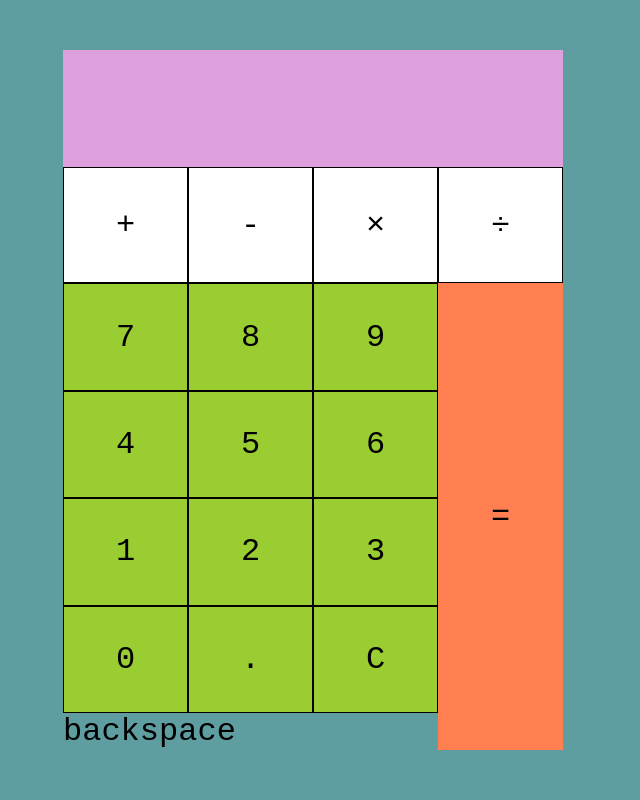
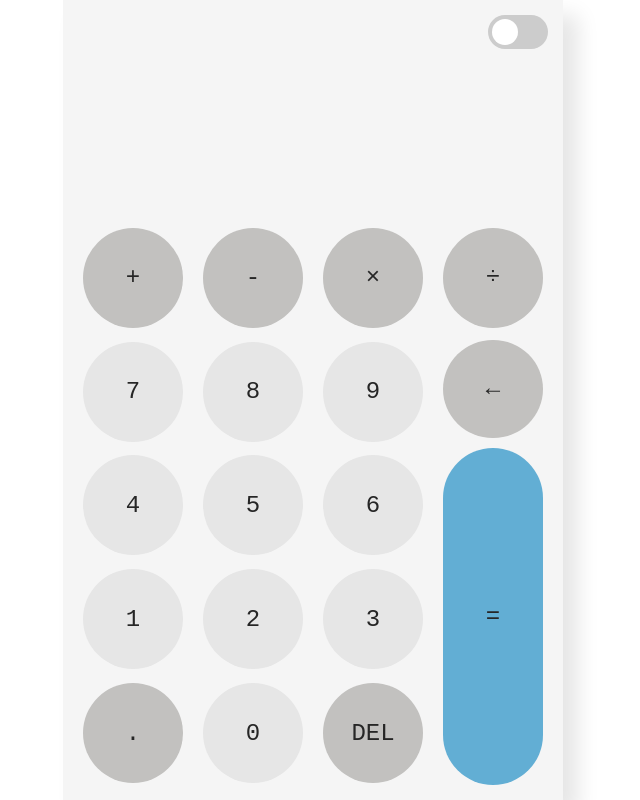
Before and after one commit to Smink123/calculator, a plain HTML site: page index.html in a window 1280 px wide. Shown: the whole page, without its empty margins (327-967 px from the left). Drawn offline with Linux system fonts and the light colour scheme; a web font is replaced by a local one.

Commit message:
made changes to css

```diff
--- a/index.html
+++ b/index.html
@@ -6,10 +6,21 @@
   <meta name="viewport" content="width=device-width, initial-scale=1.0">
   <title>Document</title>
   <link rel="stylesheet" href="styles.css">
+  <link rel="preconnect" href="https://fonts.googleapis.com">
+<link rel="preconnect" href="https://fonts.gstatic.com" crossorigin>
+<link href="https://fonts.googleapis.com/css2?family=Nova+Mono&display=swap" rel="stylesheet">
 </head>
 
 <body>
   <div class='calculator'>
+    <div class="lightDarkContainer">
+      <div class="ldButton">
+        <label class="switch">
+          <input type="checkbox" id="modeToggle">
+          <span class="slider"></span>
+        </label>
+      </div>
+    </div>
     <div class="input" id="input"></div>
     <div class="buttons">
       <div class="operators">
@@ -36,13 +47,15 @@
             <div>3</div>
           </div>
           <div class="numbers">
+            <div id="dotButton">.</div>
             <div>0</div>
-            <div>.</div>
-            <div id="clear">C</div>
+            <div id="clear">DEL</div>
           </div>
-          <div id="backspace">backspace</div>
         </div>
-        <div class="equal" id="result">=</div>
+        <div class="sideButtons">
+          <div id="backspace">←</div>
+          <div class="equal" id="result">=</div>
+        </div>
       </div>
     </div>
   </div>
--- a/styles.css
+++ b/styles.css
@@ -7,31 +7,98 @@ body {
     justify-content: center;
     align-items: center;
     margin: 0;
-    background-color: cadetblue;
+    background-color: white;
     width: 100vw;
     height: 100vh;
     font-size: 2rem;
-    font-family: 'Courier New', Courier, monospace;
+    font-family: 'Nova Mono', monospace;
+    color: #262626;
 }
 
 .calculator {
     width: 500px;
-    height: 700px;
+    height: 800px;
     display: flex;
     flex-direction: column;
+    box-shadow: 15px 15px 20px rgba(0, 0, 0, 0.1);
 }
+
+.lightDarkContainer {
+    background-color: #f5f5f5;
+    padding: 15px;
+    display: flex;
+    justify-content: flex-end;
+}
+
+#clear {
+    background-color: #c2c1bfff;
+}
+
+#dotButton {
+    background-color: #c2c1bfff;
+}
+
+.switch {
+    position: relative;
+    display: inline-block;
+    width: 60px;
+    height: 34px;
+  }
+
+  .switch input {
+    opacity: 0;
+    width: 0;
+    height: 0;
+  }
+
+  .slider {
+    position: absolute;
+    cursor: pointer;
+    top: 0;
+    left: 0;
+    right: 0;
+    bottom: 0;
+    background-color: #ccc;
+    transition: .4s;
+    border-radius: 34px;
+  }
+
+  .slider:before {
+    position: absolute;
+    content: "";
+    height: 26px;
+    width: 26px;
+    left: 4px;
+    bottom: 4px;
+    background-color: white;
+    transition: .4s;
+    border-radius: 50%;
+  }
+
+  input:checked + .slider {
+    background-color: #2196F3;
+  }
+
+  input:focus + .slider {
+    box-shadow: 0 0 1px #2196F3;
+  }
+
+  input:checked + .slider:before {
+    transform: translateX(26px);
+  }
 
 .input {
     width: 100%;
     flex: 1;
-    background-color: plum;
+    background-color: #f5f5f5;
+    padding: 15px;
     justify-content: flex-end;
     display: flex;
     align-items: center;
     font-size: 3rem;
-    text-overflow: ellipsis;
-    overflow: hidden;
+    overflow:hidden;
 }
+
 
 .buttons {
     width: 100%;
@@ -40,6 +107,45 @@ body {
     flex-direction: column;
     justify-content: center;
     align-items: center;
+    background-color: #f5f5f5;
+    padding: 10px;
+    font-size: 1.5rem;
+}
+
+.sideButtons {
+    display: flex;
+    flex-direction: column;
+    justify-content: center;
+    align-items: center;
+    width: 25%;
+    height: 100%;
+}
+
+#backspace {
+    width: 100%;
+    background-color: #c2c1bfff;
+    height: 100px;
+    width: 100px;
+    margin: 5px;
+    display: flex;
+    justify-content: center;
+    align-items: center;
+    border-radius: 50%;
+    cursor: pointer;
+    /*border: black solid 1px;*/
+}
+
+.equal {
+    background-color:#62aed4;
+    display: flex;
+    justify-content: center;
+    align-items: center;
+    height: 75%;
+    width: 100px;
+    border-radius: 60px;
+    /*border: black solid 1px;*/
+    margin: 5px;
+    cursor: pointer;
 }
 
 .operators {
@@ -47,7 +153,7 @@ body {
     flex-direction: row;
     width: 100%;
     height: 20%;
-    justify-content: center;
+    justify-content: space-around;
     align-items: center;
 }
 
@@ -59,30 +165,24 @@ body {
 }
 
 .operators div {
-    flex: 1;
-    background-color: white;
-    border: black solid 1px;
-    height: 100%;
+    background-color: #c2c1bfff;
+    /*border: black solid 1px;*/
+    height: 100px;
+    width: 100px;
     display: flex;
     justify-content: center;
     align-items: center;
+    border-radius: 50%;
+    margin: 5px;
+    cursor: pointer;
 }
+
 
 .allNums {
     display: flex;
     flex-direction: column;
-    height: 100%;
+    /*height: 100%;*/
     width: 75%;
-}
-
-.equal {
-    flex: 1;
-    background-color: coral;
-    display: flex;
-    justify-content: center;
-    align-items: center;
-    height: 100%;
-    width: 25%;
 }
 
 .numbers {
@@ -95,11 +195,14 @@ body {
 }
 
 .numbers div {
-    flex: 1;
-    background-color: yellowgreen;
-    height: 100%;
+    background-color: #e6e6e6;
+    height: 100px;
+    width: 100px;
     display: flex;
-    border: black solid 1px;
+    /*border: black solid 1px;*/
     justify-content: center;
     align-items: center;
+    margin: 5px;
+    border-radius: 50%;
+    cursor: pointer;
 }
```
